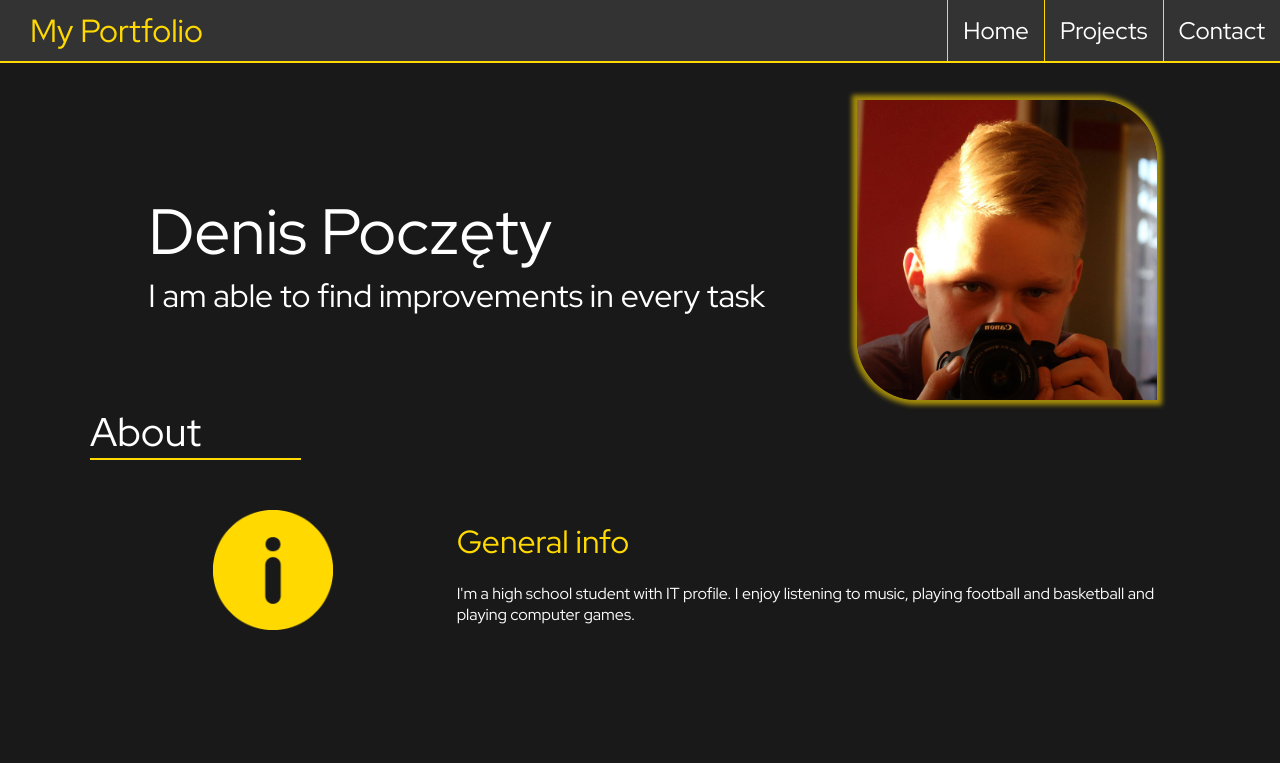
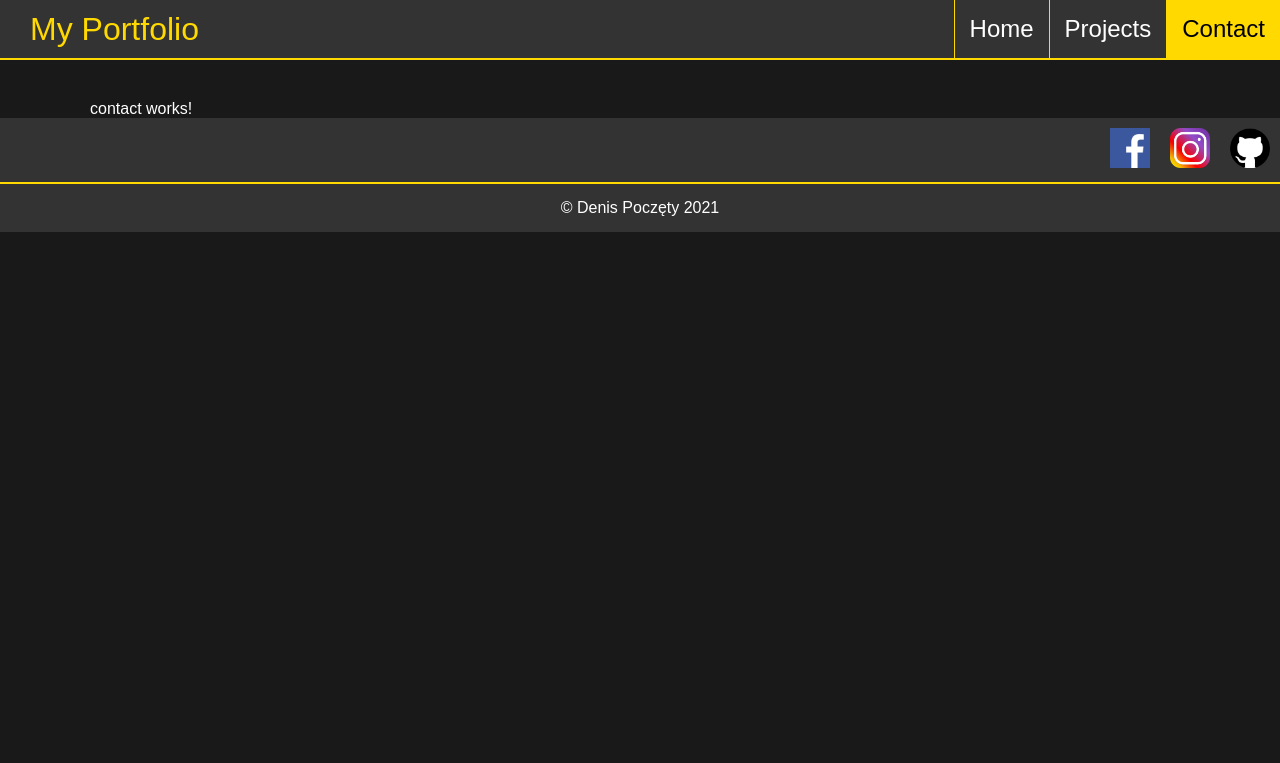
Before and after one commit to Deniorrr/portfolio, an Angular app: page /contact in a window 1280 px wide. Before the commit this address led to /. Shown: the top 763 px of the page. Built offline with nearby package versions, Linux system fonts and the light colour scheme.

Commit message:
added routing via navbar

```diff
--- a/src/app/app-routing.module.ts
+++ b/src/app/app-routing.module.ts
@@ -1,11 +1,18 @@
 import { NgModule } from '@angular/core';
 import { Routes, RouterModule } from '@angular/router';
+import { HomeComponent } from './home/home.component';
+import { ContactComponent } from './contact/contact.component';
 
+const routes: Routes = [
+  { path: 'home', component: HomeComponent },
+  { path: 'contact', component: ContactComponent },
+  { path: '', redirectTo: '/home', pathMatch: 'full' }
 
-const routes: Routes = [];
+];
 
 @NgModule({
   imports: [RouterModule.forRoot(routes)],
   exports: [RouterModule]
 })
 export class AppRoutingModule { }
+export const routingComponents = [HomeComponent, ContactComponent]
--- a/src/app/app.component.html
+++ b/src/app/app.component.html
@@ -1,18 +1,6 @@
-<!DOCTYPE html>
-<html lang="en">
-<head>
-    <meta charset="UTF-8">
-    <meta http-equiv="X-UA-Compatible" content="IE=edge">
-    <meta name="viewport" content="width=device-width, initial-scale=1.0">
-    <link href="https://fonts.googleapis.com/css2?family=Red+Hat+Display:wght@400;500&display=swap" rel="stylesheet">
-    <title>Document</title>
-</head>
-<body>
-    <!-- Toolbar -->
-    <app-nav></app-nav>
-    <div class="container">
-        <app-home></app-home>
-    </div>
-    <app-footer></app-footer>
-</body>
-</html>
+<app-nav></app-nav>
+<div class="container">
+  <router-outlet>
+  </router-outlet>
+</div>
+<app-footer></app-footer>
--- a/src/app/app.module.ts
+++ b/src/app/app.module.ts
@@ -6,6 +6,7 @@ import { AppComponent } from './app.component';
 import { NavComponent } from './nav/nav.component';
 import { FooterComponent } from './footer/footer.component';
 import { HomeComponent } from './home/home.component';
+import { ContactComponent } from './contact/contact.component';
 
 @NgModule({
   declarations: [
@@ -13,6 +14,7 @@ import { HomeComponent } from './home/home.component';
     NavComponent,
     HomeComponent,
     FooterComponent,
+    ContactComponent,
   ],
   imports: [
     BrowserModule,
--- /dev/null
+++ b/src/app/contact/contact.component.html
@@ -0,0 +1 @@
+<p>contact works!</p>
--- /dev/null
+++ b/src/app/contact/contact.component.ts
@@ -0,0 +1,15 @@
+import { Component, OnInit } from '@angular/core';
+
+@Component({
+  selector: 'app-contact',
+  templateUrl: './contact.component.html',
+  styleUrls: ['./contact.component.sass']
+})
+export class ContactComponent implements OnInit {
+
+  constructor() { }
+
+  ngOnInit(): void {
+  }
+
+}
--- a/src/app/home/home.component.sass
+++ b/src/app/home/home.component.sass
@@ -35,6 +35,9 @@ header h2
         align-items: center
         justify-items: center
         margin-bottom: 120px
+        p
+            text-align: justify
+
 h3
     margin-bottom: 20px
     color: #ffd900
--- a/src/app/nav/nav.component.html
+++ b/src/app/nav/nav.component.html
@@ -3,8 +3,8 @@
         My Portfolio
     </h1>
     <ul>
-        <li><a href="#">Home</a></li>
-        <li><a href="#">Projects</a></li>
-        <li><a href="#">Contact</a></li>
+        <li><a [routerLink]="['/home']" routerLinkActive="router-link-active" >Home</a></li>
+        <li><a [routerLink]="['/projects']" routerLinkActive="router-link-active" >Projects</a></li>
+        <li><a [routerLink]="['/contact']" routerLinkActive="router-link-active">Contact</a></li>
     </ul>
 </nav>
--- a/src/app/nav/nav.component.sass
+++ b/src/app/nav/nav.component.sass
@@ -43,3 +43,7 @@ nav a
 nav a:hover
     box-shadow: inset 120px 0 0 0 #ffd900
     color: black
+
+nav a.router-link-active
+    box-shadow: inset 120px 0 0 0 #ffd900
+    color: black
```
Also changed, not shown: src/app/contact/contact.component.sass (added), 1 other file (tests, documents, lock files or other folders).
